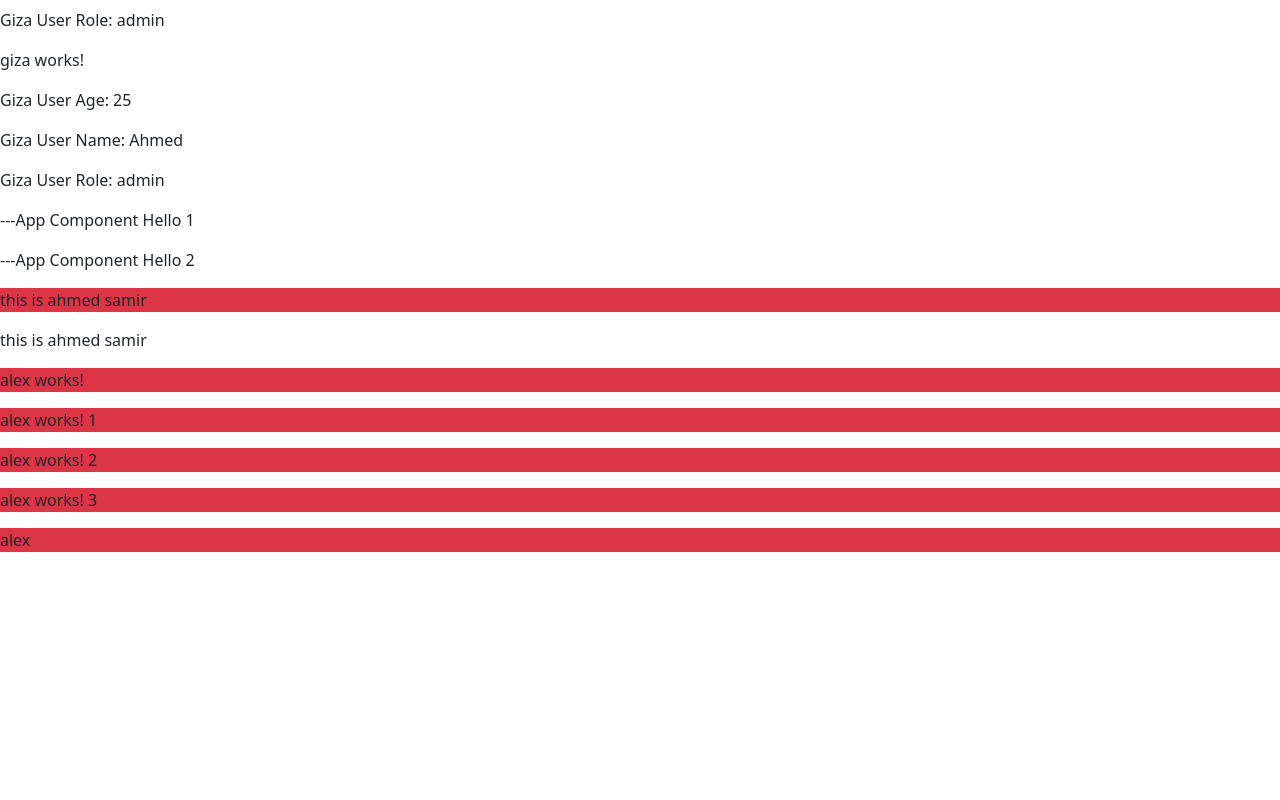
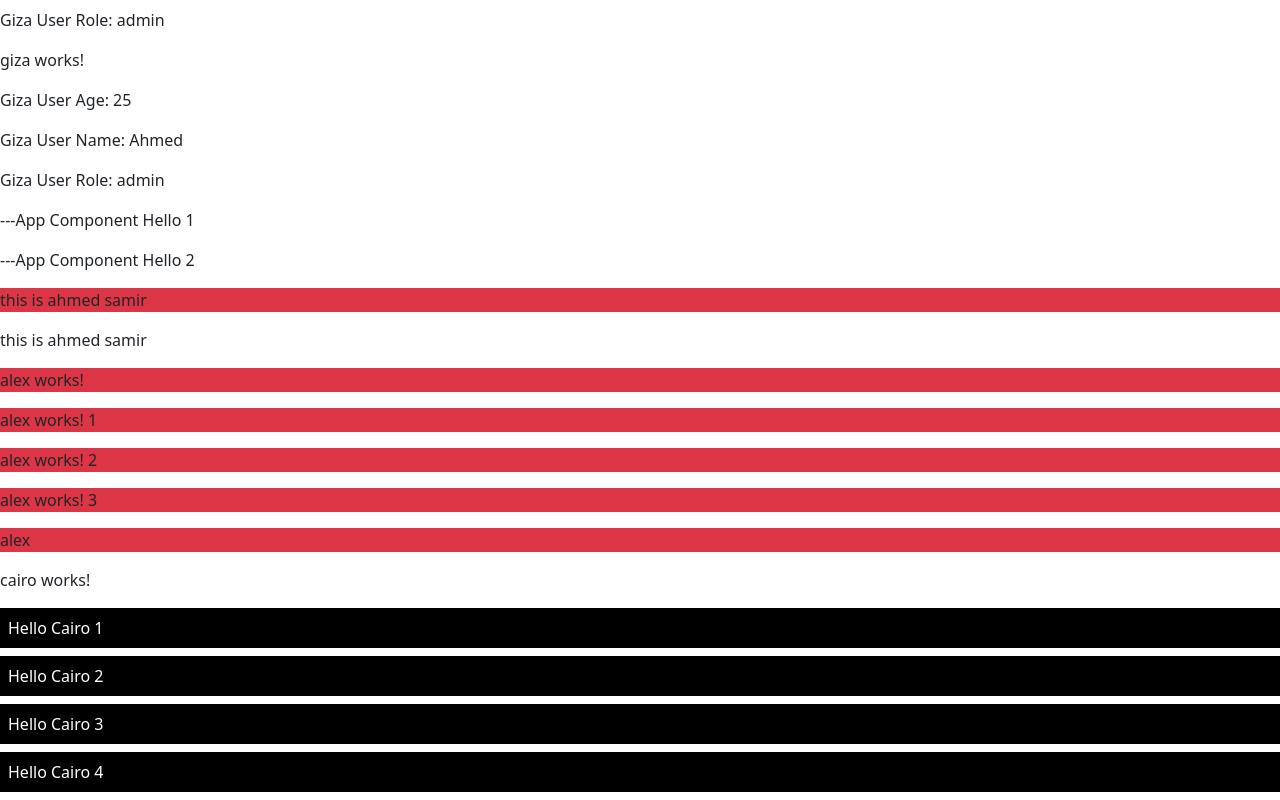
Before and after one commit to AhmedSamirScience/AngularCourse, an Angular app: page / in a window 1280 px wide. Shown: the part 2468-3268 px from the top of the page. Before the commit the page ends 3036 px from the top, so only its background shows below. Built offline with nearby package versions, Linux system fonts and the light colour scheme.

Commit message:
#24 Master Angular: Access Multiple Child Elements with @ViewChildren

```diff
--- a/src/app/app.component.html
+++ b/src/app/app.component.html
@@ -175,3 +175,6 @@
 
 <app-alex #myComp></app-alex>
 <!------------------------------------------------------------------------------------------------------------------------------->
+
+<app-cairo></app-cairo>
+<!------------------------------------------------------------------------------------------------------------------------------->
--- a/src/app/cairo/cairo.component.html
+++ b/src/app/cairo/cairo.component.html
@@ -1 +1,6 @@
 <p>cairo works!</p>
+
+<p #el> Hello Cairo 1</p>
+<p #el> Hello Cairo 2</p>
+<p #el> Hello Cairo 3</p>
+<p #el> Hello Cairo 4</p>
--- a/src/app/cairo/cairo.component.ts
+++ b/src/app/cairo/cairo.component.ts
@@ -1,4 +1,4 @@
-import { Component } from '@angular/core';
+import { Component, ElementRef, QueryList, ViewChild, ViewChildren } from '@angular/core';
 
 @Component({
   selector: 'app-cairo',
@@ -9,4 +9,14 @@ import { Component } from '@angular/core';
 })
 export class CairoComponent {
 
+  @ViewChildren('el') allElls! : QueryList<ElementRef>;
+
+  ngAfterViewInit(){
+    console.log(this.allElls);
+
+    this.allElls.forEach((el)=>{
+      console.log(el.nativeElement.textContent);
+      el.nativeElement.classList.add('bg-black' , 'text-white', 'p-2', 'my-2', 'd-block');
+    })
+  }
 }
```
Also changed, not shown: src/app/app.component.ts (+7 -1 lines).
